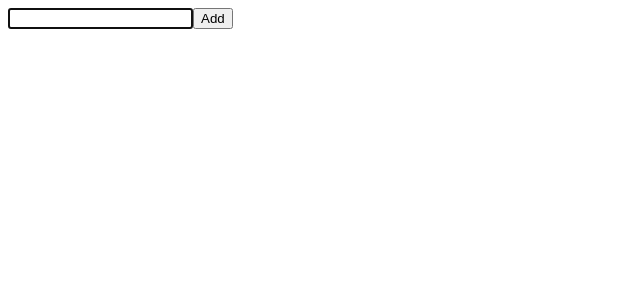
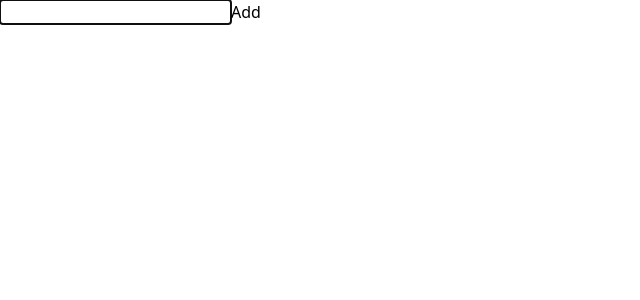
Before and after one commit to grandleemon/ts-react-tailwind_todoApp, a React (Create React App) app: page / in a window 1280 px wide. Shown: the top 300 px of the page, without its empty margins (0-640 px from the left). Built offline with nearby package versions, Linux system fonts and the light colour scheme.

Commit message:
installed tailwind css

```diff
--- /dev/null
+++ b/craco.config.js
@@ -0,0 +1,10 @@
+module.exports = {
+    style: {
+        postcss: {
+            plugins: [
+                require('tailwindcss'),
+                require('autoprefixer'),
+            ],
+        },
+    },
+}
--- /dev/null
+++ b/src/index.css
@@ -0,0 +1,3 @@
+@tailwind base;
+@tailwind components;
+@tailwind utilities;
--- a/src/index.tsx
+++ b/src/index.tsx
@@ -1,6 +1,7 @@
 import React from 'react';
 import ReactDOM from 'react-dom';
 import App from "./App";
+import './index.css'
 
 ReactDOM.render(
   <React.StrictMode>
--- /dev/null
+++ b/tailwind.config.js
@@ -0,0 +1,11 @@
+module.exports = {
+  purge: ['./src/**/*.{js,jsx,ts,tsx}', './public/index.html'],
+  darkMode: false, // or 'media' or 'class'
+  theme: {
+    extend: {},
+  },
+  variants: {
+    extend: {},
+  },
+  plugins: [],
+}
```
Also changed, not shown: package.json (+9 -3 lines), 1 other file (tests, documents, lock files or other folders).
